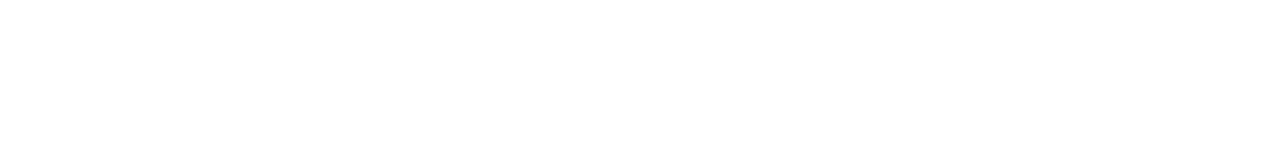
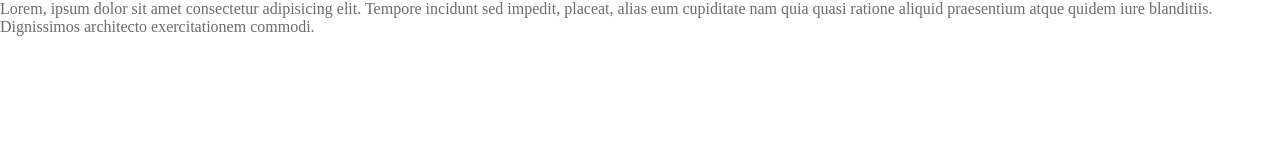
Before and after one commit to danitrovao/projeto-travelgram, a plain HTML site: page index.html in a window 1280 px wide. Drawn offline with Linux system fonts and the light colour scheme.

Commit message:
initial style

```diff
--- a/index.html
+++ b/index.html
@@ -7,6 +7,6 @@
   <link rel="stylesheet" href="styles/index.css">
 </head>
 <body>
-
+  <p>Lorem, ipsum dolor sit amet consectetur adipisicing elit. Tempore incidunt sed impedit, placeat, alias eum cupiditate nam quia quasi ratione aliquid praesentium atque quidem iure blanditiis. Dignissimos architecto exercitationem commodi.</p>
 </body>
 </html>
--- a/styles/global.css
+++ b/styles/global.css
@@ -3,3 +3,18 @@
   padding: 0;
   box-sizing: border-box;
 }
+
+:root {
+  --brand-color: #EF5F4C;
+  --background-color: #FFFFFF;
+  --surface-color: #F5F5F5;
+  --skeleton-color: #D9D9D9;
+  --shape-transparency: #ffffff91;
+  --text-color-primary: #313131;
+  --text-color-secondary: #6C6C6C;
+}
+
+body {
+  color: var(--text-color-secondary);
+  background-color: var(--background-color);
+}
```
Also changed, not shown: assets/AirplaneTilt.svg (added), assets/Image 01.png (added), assets/Image 02.png (added), assets/Image 03.png (added), assets/Image 04.png (added), assets/Image 05.png (added), assets/Image 06.png (added), assets/Image 07.png (added), assets/Image 08.png (added), assets/Image 09.png (added), assets/Image 10.png (added), assets/Image 11.png (added), assets/Image.svg (added), assets/Logo.svg (added), 2 more files, 1 other file.
